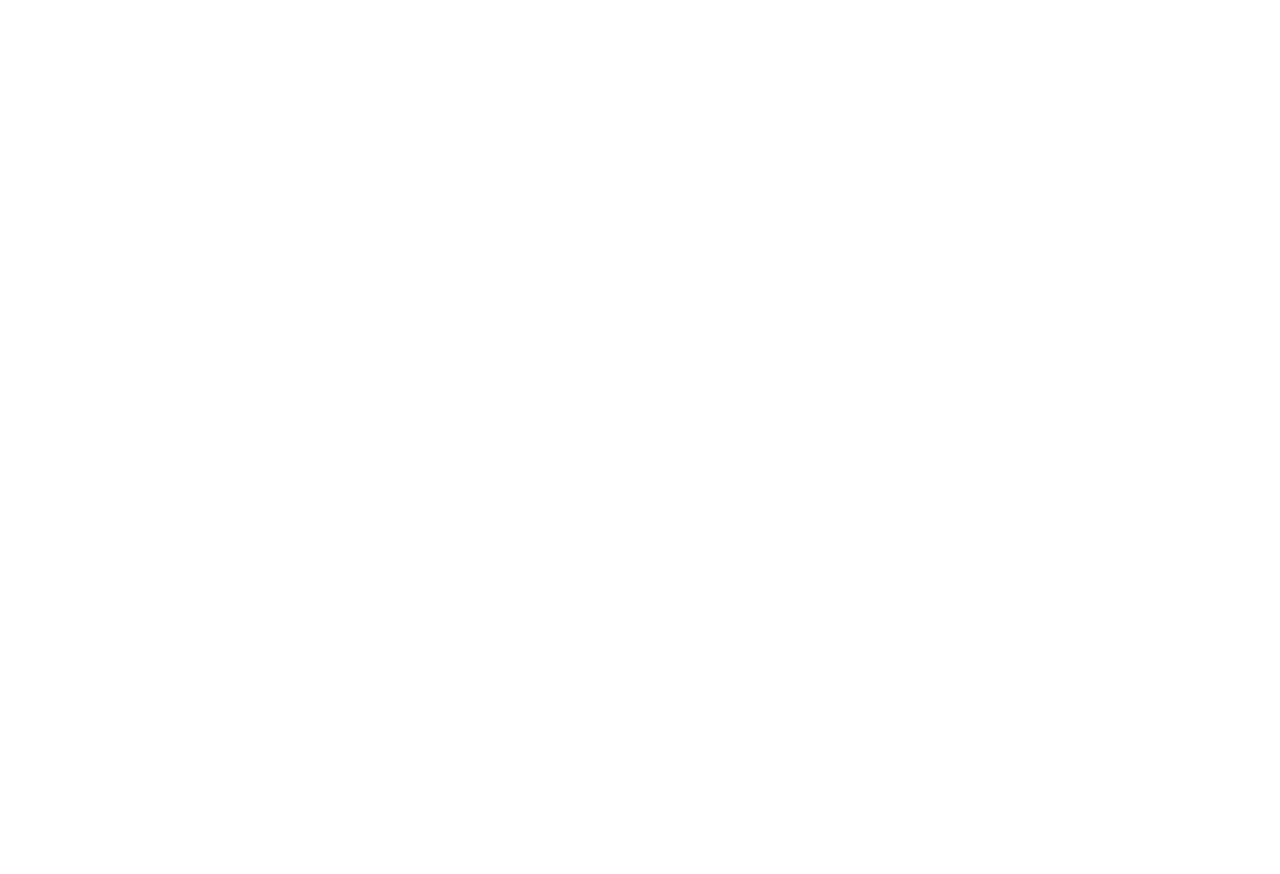
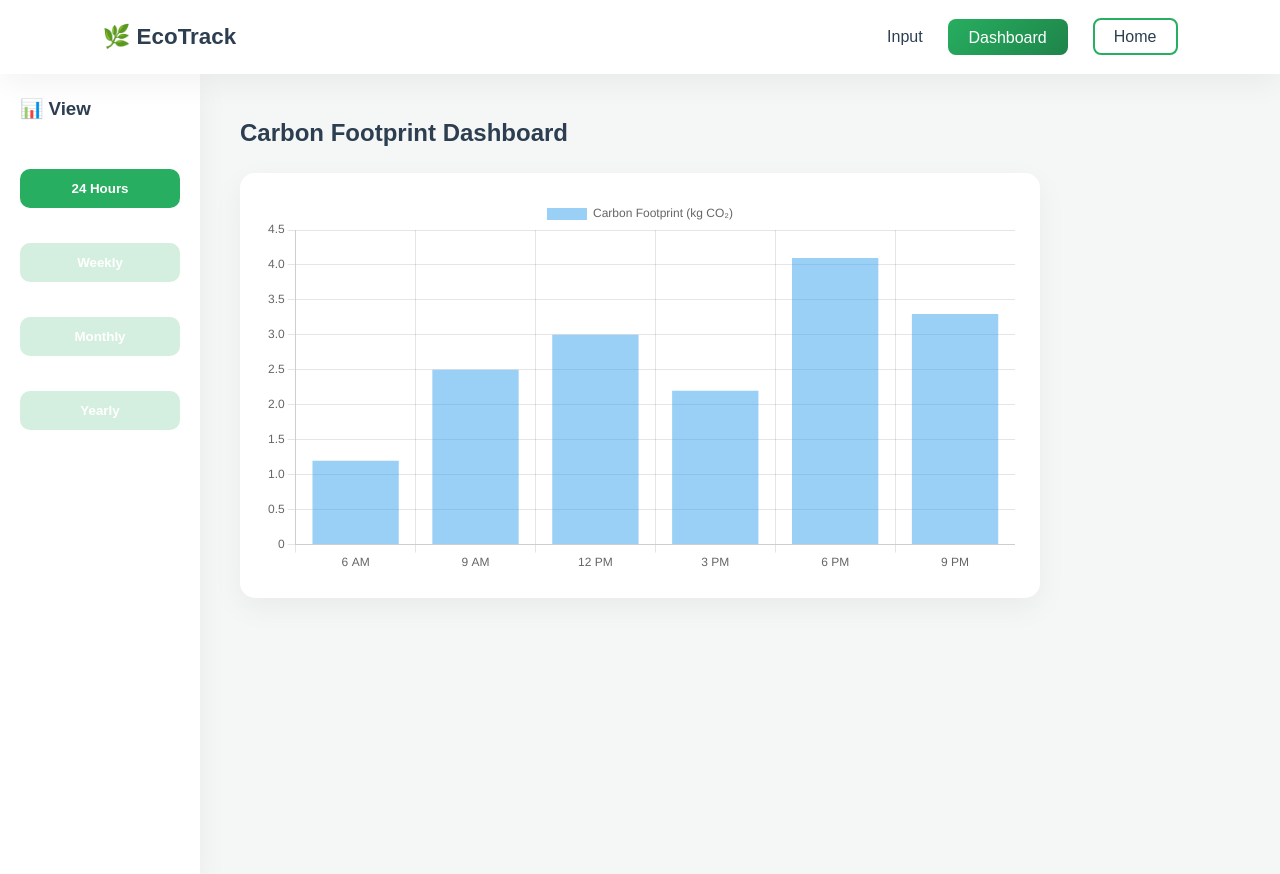
Before and after one commit to Shashwati-2002-git/HackHorizon-EcoTrack, a plain HTML site: page frontend/pages/dashboard.html in a window 1280 px wide. Before the commit the page ends 800 px from the top, so only its background shows below. Drawn offline with nearby package versions, Linux system fonts and the light colour scheme.

Commit message:
Created dashboard

```diff
--- /dev/null
+++ b/frontend/js/dashboard.js
@@ -0,0 +1,70 @@
+let chart;
+
+// 📊 Load data based on button click
+function loadData(type) {
+
+    let labels = [];
+    let values = [];
+
+    if (type === "day") {
+        labels = ["6 AM", "9 AM", "12 PM", "3 PM", "6 PM", "9 PM"];
+        values = [1.2, 2.5, 3.0, 2.2, 4.1, 3.3];
+    }
+
+    else if (type === "week") {
+        labels = ["Mon", "Tue", "Wed", "Thu", "Fri", "Sat", "Sun"];
+        values = [10, 12, 8, 15, 9, 11, 13];
+    }
+
+    else if (type === "month") {
+        labels = ["Week 1", "Week 2", "Week 3", "Week 4"];
+        values = [50, 65, 40, 70];
+    }
+
+    else if (type === "year") {
+        labels = ["Jan", "Feb", "Mar", "Apr", "May", "Jun", "Jul", "Aug", "Sep", "Oct", "Nov", "Dec"];
+        values = [200, 180, 220, 250, 270, 260, 300, 290, 310, 330, 350, 370];
+    }
+
+    renderChart(labels, values, type);
+}
+
+
+// 📈 Render chart
+function renderChart(labels, data, type) {
+
+    const ctx = document.getElementById("chart").getContext("2d");
+
+    // Destroy previous chart (important)
+    if (chart) {
+        chart.destroy();
+    }
+
+    chart = new Chart(ctx, {
+        type: "bar",
+        data: {
+            labels: labels,
+            datasets: [{
+                label: "Carbon Footprint (kg CO₂)",
+                data: data
+            }]
+        },
+        options: {
+            responsive: true,
+            plugins: {
+                legend: {
+                    display: true
+                }
+            },
+            scales: {
+                y: {
+                    beginAtZero: true
+                }
+            }
+        }
+    });
+}
+
+
+// 🌍 Make functions global (VERY IMPORTANT)
+window.loadData = loadData;
--- a/frontend/pages/dashboard.html
+++ b/frontend/pages/dashboard.html
@@ -0,0 +1,159 @@
+<!DOCTYPE html>
+<html lang="en">
+<head>
+<meta charset="UTF-8">
+<meta name="viewport" content="width=device-width, initial-scale=1.0">
+<title>EcoTrack Dashboard</title>
+
+<!-- Fonts -->
+<link rel="preconnect" href="https://fonts.googleapis.com">
+<link href="https://fonts.googleapis.com/css2?family=Inter:wght@400;600;800&display=swap" rel="stylesheet">
+
+<!-- Main CSS -->
+<link rel="stylesheet" href="../css/style.css">
+
+<!-- Chart.js -->
+<script src="https://cdn.jsdelivr.net/npm/chart.js"></script>
+
+<!-- Dashboard JS -->
+<script type="module" src="../js/dashboard.js"></script>
+
+<style>
+/* Dashboard Layout aligned with theme */
+.dashboard-container {
+    display: flex;
+    min-height: 100vh;
+    background: var(--bg-light);
+}
+
+/* Sidebar (consistent with your green theme) */
+.dashboard-sidebar {
+    width: 200px;
+    background: var(--white);
+    padding: 20px;
+    box-shadow: var(--shadow);
+    display: flex;
+    flex-direction: column;
+    gap: 15px;
+}
+
+.dashboard-sidebar h3 {
+    margin-bottom: 10px;
+}
+
+.dashboard-sidebar button {
+    padding: 12px;
+    border: none;
+    border-radius: 10px;
+    background: var(--light-green);
+    cursor: pointer;
+    font-weight: 600;
+    transition: 0.3s;
+}
+
+.dashboard-sidebar button:hover {
+    background: var(--primary-green);
+    color: white;
+}
+
+.dashboard-sidebar button.active {
+    background: var(--primary-green);
+    color: white;
+}
+
+/* Main Content */
+.dashboard-main {
+    flex: 1;
+    padding: 2.5rem;
+}
+
+.dashboard-main h2 {
+    margin-bottom: 20px;
+}
+
+/* Chart Card */
+.chart-card {
+    background: var(--white);
+    padding: 25px;
+    border-radius: 15px;
+    box-shadow: var(--shadow);
+    max-width: 800px;
+}
+
+canvas {
+    width: 100% !important;
+}
+
+/* Responsive */
+@media (max-width: 768px) {
+    .dashboard-container {
+        flex-direction: column;
+    }
+
+    .dashboard-sidebar {
+        flex-direction: row;
+        overflow-x: auto;
+    }
+}
+</style>
+
+</head>
+
+<body>
+
+<!-- ✅ NAVBAR (same as index.html) -->
+<header class="navbar">
+    <div class="logo">
+        <span class="icon">🌿</span> <strong>EcoTrack</strong>
+    </div>
+    <nav>
+        <ul class="nav-links">
+            <li><a href="/input">Input</a></li>
+            <li><a href="/dashboard" class="btn-primary">Dashboard</a></li>
+            <li><a href="/" class="btn-secondary">Home</a></li>
+        </ul>
+    </nav>
+</header>
+
+<!-- ✅ DASHBOARD -->
+<div class="dashboard-container">
+
+    <!-- Sidebar -->
+    <div class="dashboard-sidebar">
+        <h3>📊 View</h3>
+        <button onclick="setActive(this); loadData('day')">24 Hours</button>
+        <button onclick="setActive(this); loadData('week')">Weekly</button>
+        <button onclick="setActive(this); loadData('month')">Monthly</button>
+        <button onclick="setActive(this); loadData('year')">Yearly</button>
+    </div>
+
+    <!-- Main Content -->
+    <div class="dashboard-main">
+        <h2>Carbon Footprint Dashboard</h2>
+
+        <div class="chart-card">
+            <canvas id="chart"></canvas>
+        </div>
+    </div>
+
+</div>
+
+<script>
+// Active button highlight
+function setActive(btn) {
+    document.querySelectorAll(".dashboard-sidebar button").forEach(b => {
+        b.classList.remove("active");
+    });
+    btn.classList.add("active");
+}
+
+// Default load
+window.onload = () => {
+    const firstBtn = document.querySelector(".dashboard-sidebar button");
+    firstBtn.classList.add("active");
+    loadData("day");
+};
+</script>
+
+</body>
+</html>
```
Also changed, not shown: frontend/js/firebase.js (+12 -0 lines), frontend/js/input.js (+17 -16 lines), frontend/pages/createAccount.html (+1 -1 lines), frontend/pages/input.html (+18 -18 lines), frontend/pages/login.html (+1 -1 lines).
